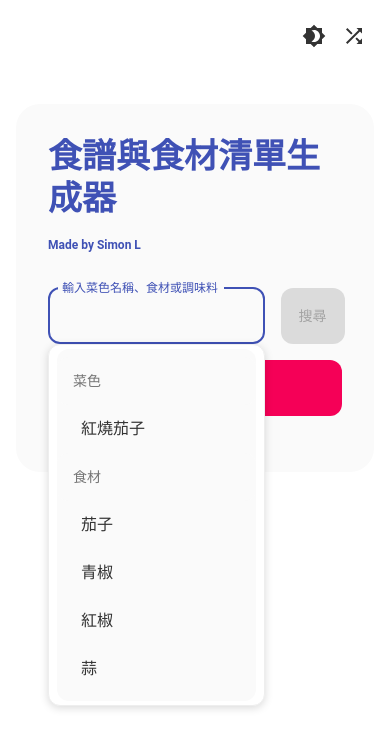
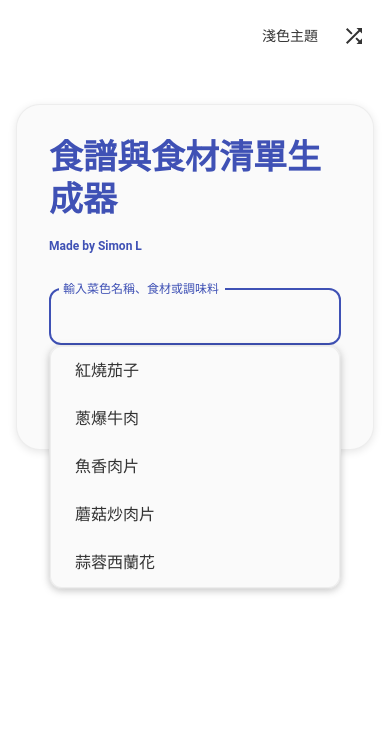
Before and after one commit to Simonlin7972/recipe-app, a React (Create React App) app: page / in a window 390 px wide. Both pictures are taken after a click on the element "輸入菜色名稱、食材或調味料". Shown: the top 748 px of the page. Built offline with nearby package versions, Linux system fonts and the light colour scheme.

Commit message:
improve UI search

```diff
--- a/src/App.js
+++ b/src/App.js
@@ -1,48 +1,33 @@
 import React, { useState, useMemo } from 'react';
-import { Container, Typography, Box, CircularProgress, Paper, Divider, Grid, Skeleton, List, ListItem, ListItemText, Link } from '@mui/material';
-import { ThemeProvider, createTheme } from '@mui/material/styles';
+import { Container, Typography, Box, CircularProgress, Paper, Divider, Grid, Skeleton, List, ListItem, ListItemText, Link, useMediaQuery } from '@mui/material';
+import { ThemeProvider, useTheme } from '@mui/material/styles';
 import { createFilterOptions } from '@mui/material/Autocomplete';
 import './App.css';
 import recipes from './recipes.json';
-import { lightTheme, darkTheme, allThemes } from './theme';
+import { allThemes } from './theme';
 import CssBaseline from '@mui/material/CssBaseline';
 import { IconButton } from '@mui/material';
-import Brightness4Icon from '@mui/icons-material/Brightness4';
-import Brightness7Icon from '@mui/icons-material/Brightness7';
 import ShuffleIcon from '@mui/icons-material/Shuffle';
 import CustomButton from './components/CustomButton';
 import CustomInput from './components/CustomInput';
-
-// 創建一個自定義主題來覆蓋 Autocomplete 的樣式
-const theme = createTheme({
-  components: {
-    MuiAutocomplete: {
-      styleOverrides: {
-        popper: {
-          border: '2px solid red', // 測試用的明顯邊框
-          boxShadow: '0 2px 8px rgba(0,0,0,0.15)',
-          borderRadius: '4px',
-        },
-      },
-    },
-  },
-});
 
 const filterOptions = createFilterOptions({
   limit: 5,
 });
 
 function App() {
-  const [isDarkMode, setIsDarkMode] = useState(false);
   const [dish, setDish] = useState(null);  // 將初始值設為 null
   const [ingredients, setIngredients] = useState(null);
   const [isSearching, setIsSearching] = useState(false);
   const [error, setError] = useState('');
   const [randomDish, setRandomDish] = useState(null);
-  const [currentTheme, setCurrentTheme] = useState(lightTheme);
+  const [currentTheme, setCurrentTheme] = useState(allThemes[0]);
   const [searchResults, setSearchResults] = useState([]);
   const [inputValue, setInputValue] = useState('');
   const [selectedDish, setSelectedDish] = useState(null);
+  const [currentThemeName, setCurrentThemeName] = useState('淺色主題');
+  const theme = useTheme();
+  const isMobile = useMediaQuery(theme.breakpoints.down('sm'));
 
   const allOptions = useMemo(() => {
     const options = [];
@@ -115,14 +100,13 @@ function App() {
     }, 500);
   };
 
-  const toggleTheme = () => {
-    setIsDarkMode(!isDarkMode);
-    setCurrentTheme(isDarkMode ? lightTheme : darkTheme);
-  };
-
   const randomizeTheme = () => {
-    const randomTheme = allThemes[Math.floor(Math.random() * allThemes.length)];
+    const randomIndex = Math.floor(Math.random() * allThemes.length);
+    const randomTheme = allThemes[randomIndex];
     setCurrentTheme(randomTheme);
+    // 設置主題名稱
+    const themeNames = ['淺色主題', '深色主題', '藍色主題', '綠色主題', '紫色主題', '深海主題', '沙漠日落主題', '森林主題'];
+    setCurrentThemeName(themeNames[randomIndex]);
   };
 
   const handleKeyPress = (event) => {
@@ -141,10 +125,10 @@ function App() {
           minHeight: '100vh',
         }}
       >
-        <Box sx={{ display: 'flex', justifyContent: 'flex-end', p: 2 }}>
-          <IconButton onClick={toggleTheme} color="inherit">
-            {isDarkMode ? <Brightness7Icon /> : <Brightness4Icon />}
-          </IconButton>
+        <Box sx={{ display: 'flex', justifyContent: 'flex-end', alignItems: 'center', p: 2 }}>
+          <Typography variant="body2" sx={{ mr: 2 }}>
+            {currentThemeName}
+          </Typography>
           <IconButton onClick={randomizeTheme} color="inherit">
             <ShuffleIcon />
           </IconButton>
@@ -157,8 +141,8 @@ function App() {
             <Typography variant="caption" component="h2" gutterBottom align="left" sx={{ fontWeight: 'bold', color: 'primary.main', mb: 4 }}>
               Made by Simon L
             </Typography>
-            <Grid container spacing={2} alignItems="center">
-              <Grid item xs={9}>
+            <Grid container spacing={2} direction={isMobile ? 'column' : 'row'}>
+              <Grid item xs={12} sm={9}>
                 <CustomInput
                   options={allOptions}
                   value={dish}
@@ -171,30 +155,20 @@ function App() {
                   }}
                   filterOptions={filterOptions}
                   onKeyPress={handleKeyPress}
+                  loading={isSearching}
                   disabled={isSearching}
-                  onSearchClick={getIngredients}
                 />
               </Grid>
-              <Grid item xs={3}>
+              <Grid item xs={12} sm={3}>
                 <CustomButton
                   onClick={getIngredients}
                   disabled={!inputValue.trim() || isSearching}
                   fullWidth
                 >
-                  {isSearching ? '載入中...' : '搜尋'}
+                  {isSearching ? <CircularProgress size={24} color="inherit" /> : '搜尋'}
                 </CustomButton>
               </Grid>
             </Grid>
-            <CustomButton
-              color="secondary"
-              startIcon={<ShuffleIcon />}
-              onClick={getRandomDish}
-              disabled={isSearching}
-              fullWidth
-              sx={{ mt: 2, mb: 3 }}
-            >
-              今天午餐吃什麼
-            </CustomButton>
             {isSearching && (
               <Box sx={{ mt: 4 }}>
                 <Skeleton variant="text" height={40} />
@@ -261,7 +235,7 @@ function App() {
                 </Grid>
                 <Divider sx={{ my: 2 }} />
                 <Typography variant="h6" sx={{ fontWeight: 'bold' }}>
-                  預估熱量：<span style={{ color: theme.palette.primary.main }}>
+                  預估熱量：<span style={{ color: currentTheme.palette.primary.main }}>
                     {selectedDish ? selectedDish.預估熱量 : ingredients.預估熱量}
                   </span> 卡路里
                 </Typography>
--- a/src/components/CustomInput.js
+++ b/src/components/CustomInput.js
@@ -12,30 +12,17 @@ const CustomInput = ({
   loading,
   disabled
 }) => {
-  // 新增一個函數來去重複選項
-  const deduplicateOptions = (opts) => {
-    const uniqueOptions = [];
-    const seenNames = new Set();
-
-    opts.forEach(option => {
-      if (!seenNames.has(option.name)) {
-        seenNames.add(option.name);
-        uniqueOptions.push(option);
-      }
-    });
-
-    return uniqueOptions;
-  };
-
-  // 使用去重複後的選項
-  const uniqueOptions = deduplicateOptions(options);
+  const displayOptions = inputValue
+    ? options
+    : options.filter(option => option.type === 'dish');
 
   return (
     <Autocomplete
       fullWidth
-      options={uniqueOptions}
+      options={displayOptions}
       getOptionLabel={(option) => option?.name || ''}
       groupBy={(option) => {
+        if (!inputValue) return '';
         switch (option.type) {
           case 'dish':
             return '菜色';
@@ -56,8 +43,9 @@ const CustomInput = ({
         />
       )}
       renderOption={(props, option) => (
-        <li {...props}>
+        <li {...props} style={{ borderRadius: 0 }}>
           {option.name}
+          {inputValue && option.type !== 'dish' && ` (${option.dish})`}
         </li>
       )}
       value={value || null}
@@ -68,6 +56,33 @@ const CustomInput = ({
       freeSolo
       loading={loading}
       disabled={disabled}
+      slotProps={{
+        paper: {
+          sx: {
+            '& .MuiAutocomplete-listbox': {
+              padding: 0,
+              boxShadow: 'none',
+            },
+            '& .MuiAutocomplete-option': {
+              // 這裡調整 listbox item 的樣式
+              padding: '8px 16px',
+              borderRadius: 2, // 使用主題的 borderRadius 值，通常對應 8px
+              '&:hover': {
+                backgroundColor: 'rgba(0, 0, 0, 0.04)',
+              },
+              '&[aria-selected="true"]': {
+                backgroundColor: 'rgba(0, 0, 0, 0.08)',
+              },
+            },
+          },
+        },
+        popper: {
+          sx: {
+            // 這裡可以調整 popper 的樣式
+            padding: 0,
+          },
+        },
+      }}
     />
   );
 };
--- a/src/theme.js
+++ b/src/theme.js
@@ -25,7 +25,8 @@ const sharedTheme = {
     MuiPaper: {
       styleOverrides: {
         root: {
-          boxShadow: 'none',
+          boxShadow: '0 2px 8px rgba(0, 0, 0, 0.1)', // 柔和的陰影
+          border: '1px solid rgba(0, 0, 0, 0.05)', // 淡淡的邊框
           borderRadius: 12,
         },
       },
@@ -153,7 +154,6 @@ export const greenTheme = createTheme({
   },
 });
 
-
 //紫色主題
 export const purpleTheme = createTheme({
   ...sharedTheme,
@@ -166,11 +166,74 @@ export const purpleTheme = createTheme({
       paper: '#ffffff',
     },
     text: {
-      primary: '#4a148c',
+      primary: '#4aI148c',
       secondary: '#6a1b9a',
     },
   },
 });
 
+// 深海主題
+export const deepOceanTheme = createTheme({
+  ...sharedTheme,
+  palette: {
+    mode: 'dark',
+    primary: { main: '#00bcd4' },  // 青色
+    secondary: { main: '#ff9800' },  // 橙色
+    background: {
+      default: '#001f3f',  // 深藍色
+      paper: '#002b56',    // 稍淺的藍色
+    },
+    text: {
+      primary: '#ffffff',
+      secondary: '#b0bec5',
+    },
+  },
+});
+
+// 沙漠日落主題
+export const desertSunsetTheme = createTheme({
+  ...sharedTheme,
+  palette: {
+    mode: 'light',
+    primary: { main: '#ff5722' },  // 深橙色
+    secondary: { main: '#ffc107' },  // 琥珀色
+    background: {
+      default: '#fff8e1',  // 淺黃色
+      paper: '#ffffff',
+    },
+    text: {
+      primary: '#3e2723',  // 深棕色
+      secondary: '#5d4037',  // 棕色
+    },
+  },
+});
+
+// 森林主題
+export const forestTheme = createTheme({
+  ...sharedTheme,
+  palette: {
+    mode: 'light',
+    primary: { main: '#2e7d32' },  // 深綠色
+    secondary: { main: '#ffd54f' },  // 黃色
+    background: {
+      default: '#e8f5e9',  // 淺綠色
+      paper: '#ffffff',
+    },
+    text: {
+      primary: '#1b5e20',  // 深綠色
+      secondary: '#33691e',  // 綠色
+    },
+  },
+});
+
 // 將所有主題導出為一個數組
-export const allThemes = [lightTheme, darkTheme, blueTheme, greenTheme, purpleTheme];
+export const allThemes = [
+  lightTheme,
+  darkTheme,
+  blueTheme,
+  greenTheme,
+  purpleTheme,
+  deepOceanTheme,
+  desertSunsetTheme,
+  forestTheme
+];
```
